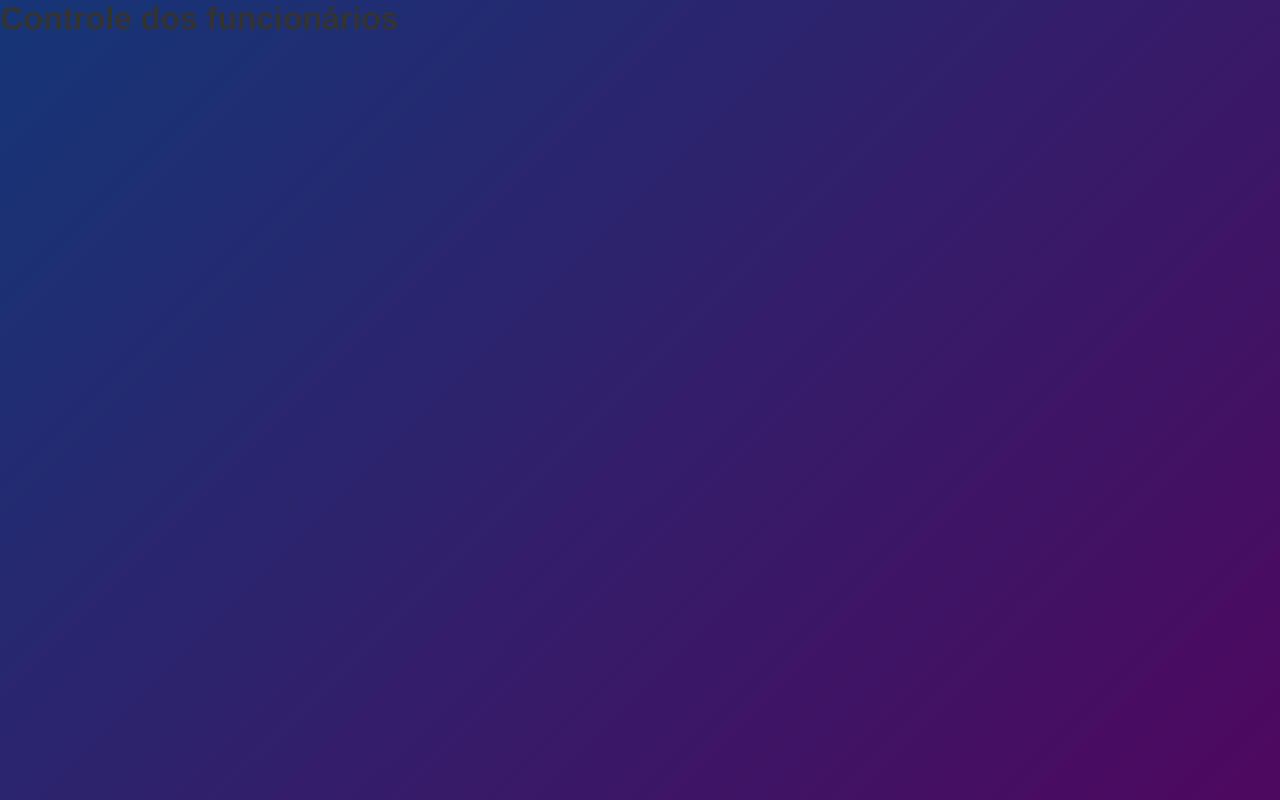
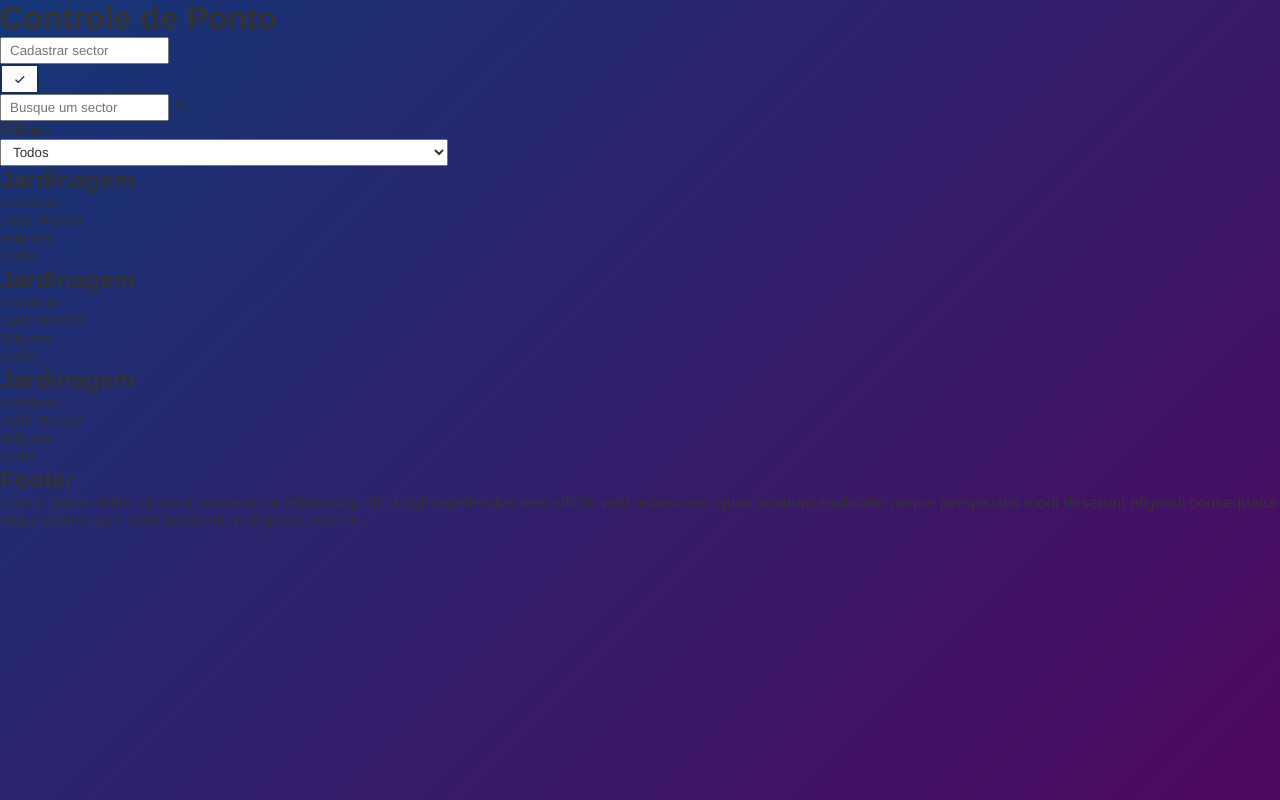
Before and after one commit to Lucaslandivar/Employer-list, a plain HTML site: page index.html in a window 1280 px wide. Drawn offline with nearby package versions, Linux system fonts and the light colour scheme.

Commit message:
The HTML of the project.

```diff
--- a/index.html
+++ b/index.html
@@ -4,31 +4,79 @@
     <meta charset="UTF-8">
     <meta name="viewport" content="width=device-width, initial-scale=1.0">
     <title>Controle de Ponto</title>
+    <!-- ?Links -->
+    <link href='https://unpkg.com/boxicons@2.1.4/css/boxicons.min.css' rel='stylesheet'>
     <!-- ?CSS -->
     <link rel="stylesheet" href="CSS/styles.css">
+    <link rel="stylesheet" href="CSS/header.css">
+    <!-- ?JavaScript -->
+    <script src="JS/script.js" defer></script>
 </head>
 <body>
+    <div class="container">
         <!-- TODO: Cabeçalho -->
         <header>
-        <h1>Controle dos funcionários</h1>
+            <h1>Controle de Ponto</h1>
+            <nav>
+                <!-- *Adicionar Setores -->
+                <div id="addSectorContainer">
+                    <input type="text" id="sectorContent" placeholder="Cadastrar sector">
+                    <button class="addSection"><i class='bx bx-check'></i></button>
+                </div>
+                <div id="searchContainer">
+                    <input type="text" id="searchInput" placeholder="Busque um sector">
+                    <i class='bx bx-search-alt-2'></i>
+                </div>
+                <!-- *Filtro -->
+                <div id="filter">
+                    <h4>Filtrar:</h4>
+                    <select id="filterSelect">
+                        <option value="all">Todos</option>
+                        <option value="done">Feitos</option>
+                        <option value="todo">A fazer</option>
+                    </select>
+                </div>
+            </nav>
         </header>
-    <!-- TODO: Conteudo principal -->
+        <!-- TODO: Main -->
         <main>
-        <!-- ?Primeira seção -->
+            <!-- *Setores creados -->
             <section>
-
+                <div id="sectorContainer">
+                    <div class="sector">
+                        <h2>Jardinagem</h2>
+                        <ul class="funcionairos">
+                            <li>Lenilson</li>
+                            <li>Julio Nestor</li>
+                            <li>Wilyam</li>
+                            <li>Celio</li>
+                        </ul>
+                    </div>
+                    <div class="sector">
+                        <h2>Jardinagem</h2>
+                        <ul class="funcionairos">
+                            <li>Lenilson</li>
+                            <li>Julio Nestor</li>
+                            <li>Wilyam</li>
+                            <li>Celio</li>
+                        </ul>
+                    </div>
+                    <div class="sector">
+                        <h2>Jardinagem</h2>
+                        <ul class="funcionairos">
+                            <li>Lenilson</li>
+                            <li>Julio Nestor</li>
+                            <li>Wilyam</li>
+                            <li>Celio</li>
+                        </ul>
+                    </div>
+                </div>
             </section>
         </main>
-    <!-- TODO: Barra lateral direita -->
-    <aside>
-        <!-- ?Barra de navegação -->
-        <nav>
-
-        </nav>
-    </aside>
-    <!-- TODO: Rodapé -->
+        <!-- TODO: Footer -->
         <footer>
-
+            <h2>Footer</h2>
+            <p>Lorem ipsum dolor sit amet consectetur adipisicing elit. Fugit repellendus rem officiis velit asperiores, quos nostrum explicabo neque perspiciatis modi deserunt eligendi consequatur atque molestias? Iusto laudantium aliquam esse a!</p>
         </footer>
 </body>
 </html>
```
Lines whose indentation alone changed are shown as unchanged.
